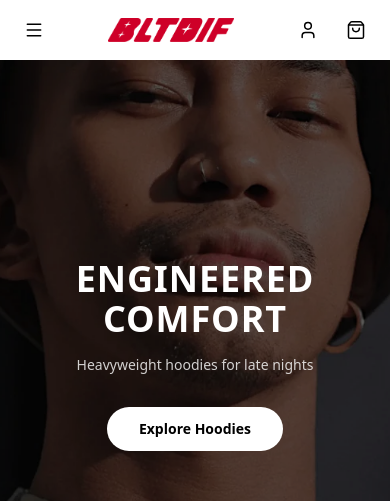
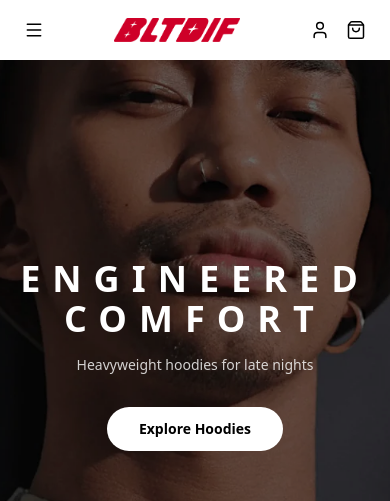
Before and after one commit to pratikdilipshinde/bltdif, a Next.js app: page / in a window 390 px wide. Shown: the top 501 px of the page. Built offline with nearby package versions, Linux system fonts and the light colour scheme.

Commit message:
Navbar and Hero Section UI modifications

```diff
--- a/app/components/HeroSection.tsx
+++ b/app/components/HeroSection.tsx
@@ -24,7 +24,7 @@ const slides = [
   },
   {
     image: "/images/hero3-2.5x-min.webp",
-    title: "MINIMAL. ICONIC.",
+    title: "MINIMAL ICONIC",
     subtitle: "Caps that complete the fit",
     cta: "Explore Caps",
     href: "/caps",
@@ -67,10 +67,10 @@ export default function HeroSection() {
       </AnimatePresence>
 
       {/* DARK OVERLAY */}
-      <div className="absolute inset-0 bg-black/45" />
+      <div className="absolute inset-0 bg-black/35" />
 
       {/* CENTER CONTENT */}
-      <div className="relative z-10 flex h-full items-center justify-center text-center px-6">
+      <div className="relative z-10 flex h-full items-center justify-center text-center">
         <AnimatePresence mode="wait">
           <motion.div
             key={slide.title}
@@ -78,9 +78,9 @@ export default function HeroSection() {
             animate={{ opacity: 1, y: 0 }}
             exit={{ opacity: 0, y: -20 }}
             transition={{ duration: 0.6, ease: [0.22, 1, 0.36, 1] }}
-            className="max-w-2xl"
+            className="max-w-4xl"
           >
-            <h1 className="text-white text-4xl md:text-6xl font-bold tracking-wide">
+            <h1 className="text-white text-4xl md:text-6xl font-bold tracking-[0.75rem]">
               {slide.title}
             </h1>
 
--- a/app/components/Navbar.tsx
+++ b/app/components/Navbar.tsx
@@ -97,7 +97,7 @@ export default function Navbar() {
           </div>
 
           {/* RIGHT */}
-          <div className="flex items-center justify-end gap-3 md:gap-5 text-black">
+          <div className="flex items-center justify-end gap-0 md:gap-5 text-black">
             <button
               aria-label="Account"
               onClick={openAuth}
```
